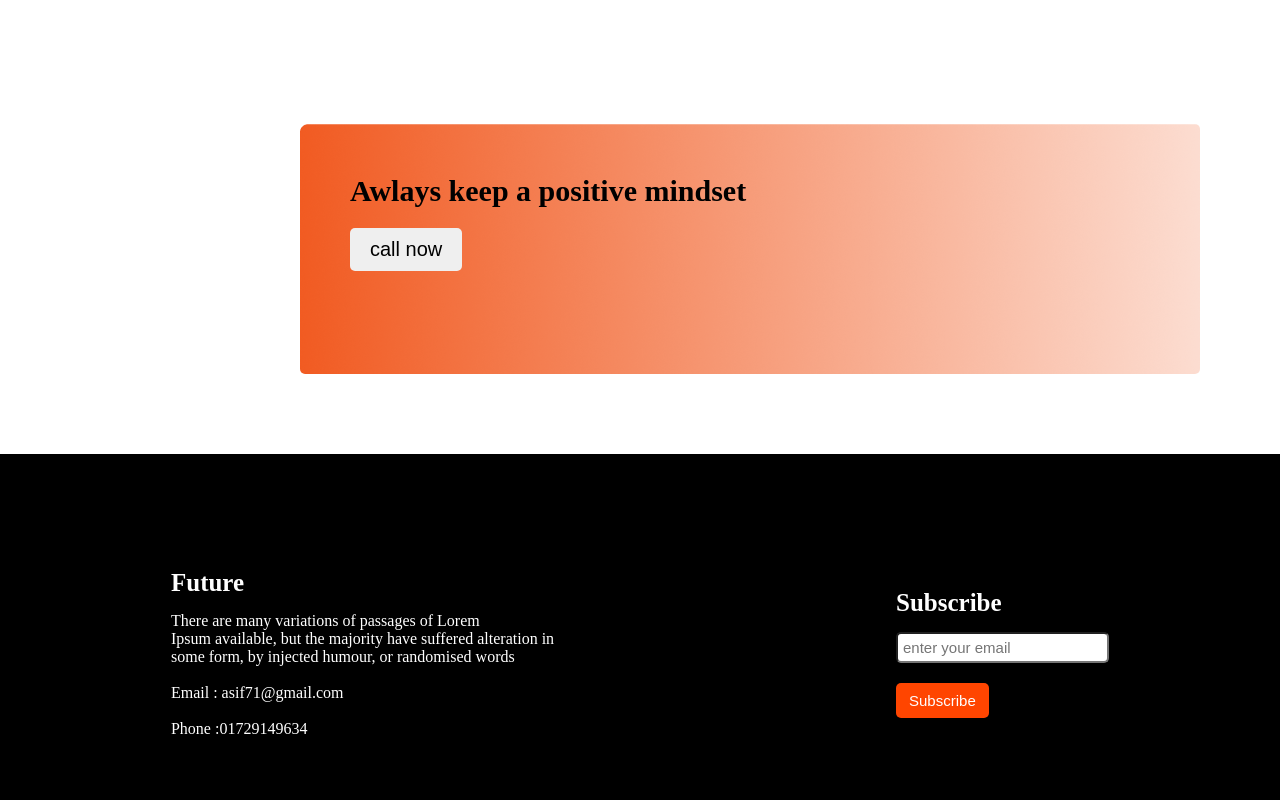
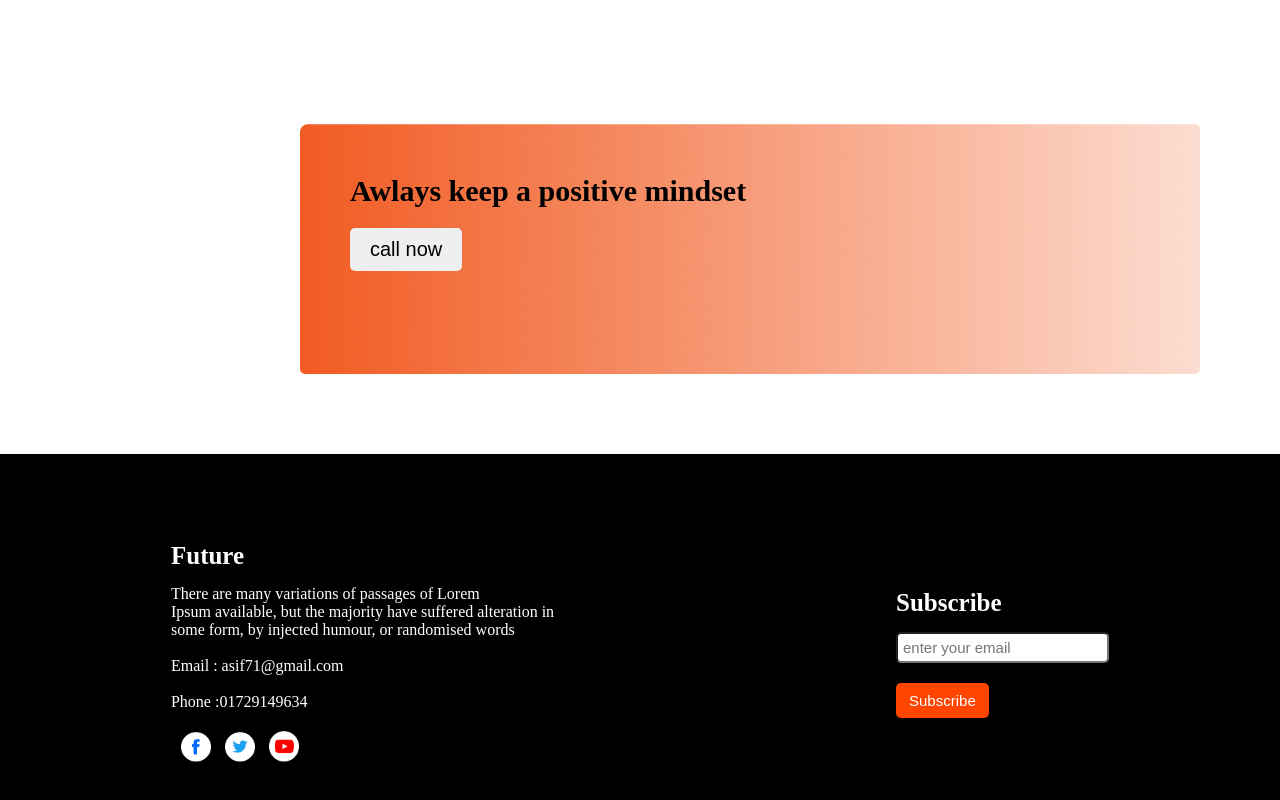
Before and after one commit to rxasif07/web-asif, a plain HTML site: page index.html in a window 1280 px wide. Shown: the part 1541-2341 px from the top of the page. Drawn offline with Linux system fonts and the light colour scheme.

Commit message:
fainal push

```diff
--- a/index.html
+++ b/index.html
@@ -84,6 +84,11 @@
                     </p> <br>
                 <p>Email : asif71@gmail.com</p> <br>
                 <p>Phone :01729149634</p>
+                <div>
+                    <img class="footer-img" src="/style/elements/icon/Group 3931.png" alt="">
+                    <img class="footer-img" src="/style/elements/icon/Group 3932.png" alt="">
+                    <img class="footer-img" src="/style/elements/icon/Group 3933.png" alt="">
+                </div>
 
 
             </div>
--- a/style/index.css
+++ b/style/index.css
@@ -132,3 +132,8 @@
 
 
 }
+.footer-img{
+    margin-top: 20px;
+    margin-left: 10px;
+    width: 30px;
+}
```
